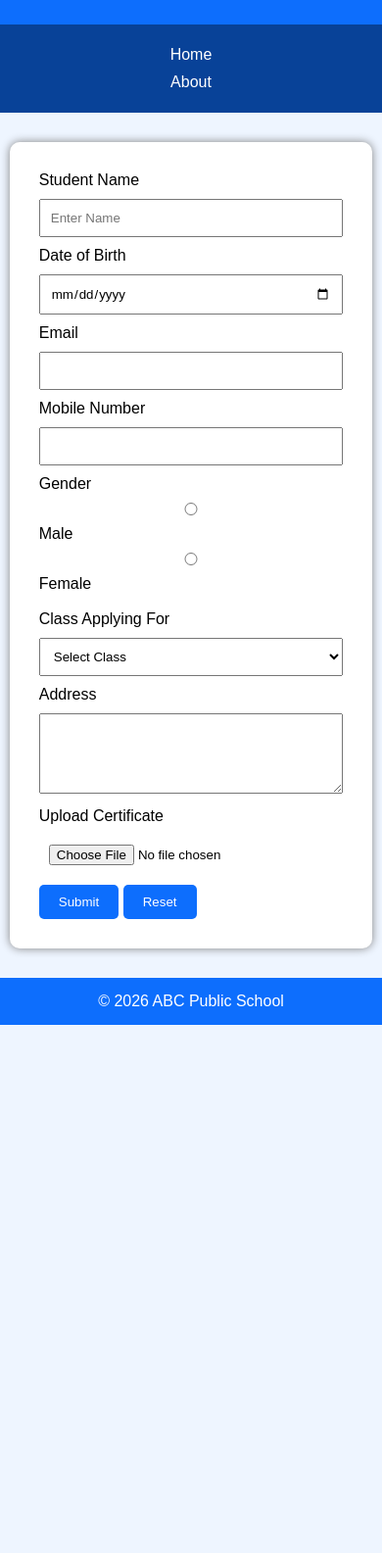
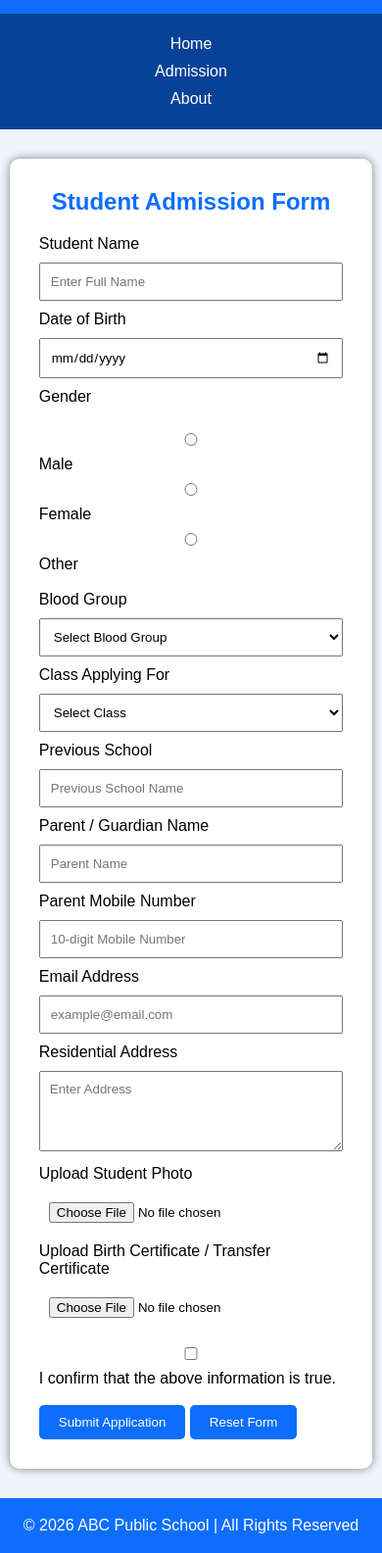
Before and after one commit to Hema62-pixel/School-Admission, a plain HTML site: page admission.html in a window 390 px wide. Shown: the part 109-1694 px from the top of the page at 98% size. Before the commit the page ends 1155 px from the top, so only its background shows below. Drawn offline with Linux system fonts and the light colour scheme.

Commit message:
admission.html

```diff
--- a/admission.html
+++ b/admission.html
@@ -1,85 +1,117 @@
 <!DOCTYPE html>
-<html>
+<html lang="en">
 <head>
-<title>Admission Form</title>
+<meta charset="UTF-8">
+<meta name="viewport" content="width=device-width, initial-scale=1.0">
+<title>School Admission Form</title>
 <link rel="stylesheet" href="style.css">
 </head>
 
 <body>
 
 <header>
-<h1>School Admission Form</h1>
+<h1>ABC Public School</h1>
+<p>School Admission Form</p>
 </header>
 
 <nav>
 <a href="index.html">Home</a>
+<a href="admission.html">Admission</a>
 <a href="about.html">About</a>
 </nav>
 
+<div class="container">
 
-<div class="container">
+<h2>Student Admission Form</h2>
 
 <form>
 
 <label>Student Name</label>
-<input type="text" placeholder="Enter Name">
-
+<input type="text" placeholder="Enter Full Name" required>
 
 <label>Date of Birth</label>
-<input type="date">
+<input type="date" required>
 
+<label>Gender</label><br><br>
 
-<label>Email</label>
-<input type="email">
-
-
-<label>Mobile Number</label>
-<input type="tel">
-
-
-<label>Gender</label><br>
-
-<input type="radio" name="gender"> Male
+<input type="radio" name="gender" required> Male
 <input type="radio" name="gender"> Female
+<input type="radio" name="gender"> Other
 
 <br><br>
 
+<label>Blood Group</label>
+<select required>
+<option>Select Blood Group</option>
+<option>A+</option>
+<option>A-</option>
+<option>B+</option>
+<option>B-</option>
+<option>AB+</option>
+<option>AB-</option>
+<option>O+</option>
+<option>O-</option>
+</select>
 
 <label>Class Applying For</label>
 
-<select>
+<select required>
 <option>Select Class</option>
 <option>LKG</option>
 <option>UKG</option>
 <option>Class 1</option>
+<option>Class 2</option>
+<option>Class 3</option>
+<option>Class 4</option>
+<option>Class 5</option>
+<option>Class 6</option>
+<option>Class 7</option>
+<option>Class 8</option>
+<option>Class 9</option>
 <option>Class 10</option>
+<option>Class 11</option>
 <option>Class 12</option>
 </select>
 
+<label>Previous School</label>
+<input type="text" placeholder="Previous School Name">
 
-<label>Address</label>
+<label>Parent / Guardian Name</label>
+<input type="text" placeholder="Parent Name" required>
 
-<textarea rows="4"></textarea>
+<label>Parent Mobile Number</label>
+<input type="tel" placeholder="10-digit Mobile Number" required>
 
+<label>Email Address</label>
+<input type="email" placeholder="example@email.com" required>
 
-<label>Upload Certificate</label>
+<label>Residential Address</label>
+<textarea rows="4" placeholder="Enter Address"></textarea>
 
+<label>Upload Student Photo</label>
+<input type="file" accept="image/*">
+
+<label>Upload Birth Certificate / Transfer Certificate</label>
 <input type="file">
 
+<br>
 
-<button type="submit">Submit</button>
+<input type="checkbox" required>
+I confirm that the above information is true.
 
-<button type="reset">Reset</button>
+<br><br>
+
+<button type="submit">Submit Application</button>
+
+<button type="reset">Reset Form</button>
 
 </form>
 
 </div>
 
-
 <footer>
-© 2026 ABC Public School
+<p>© 2026 ABC Public School | All Rights Reserved</p>
 </footer>
-
 
 </body>
 </html>
```
